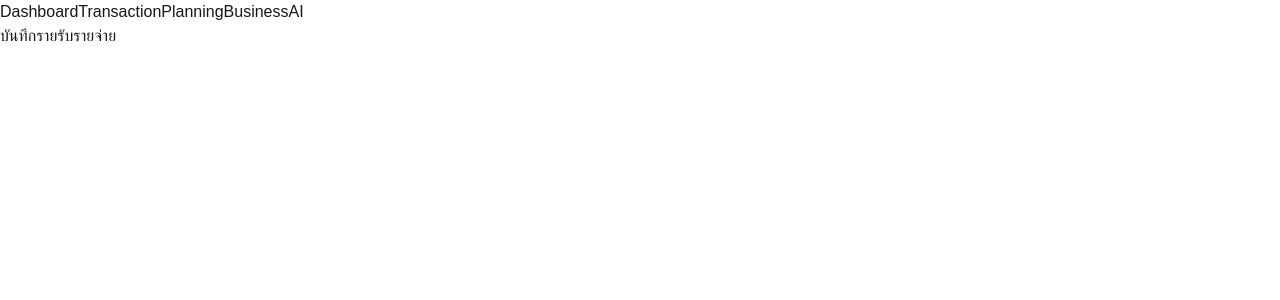
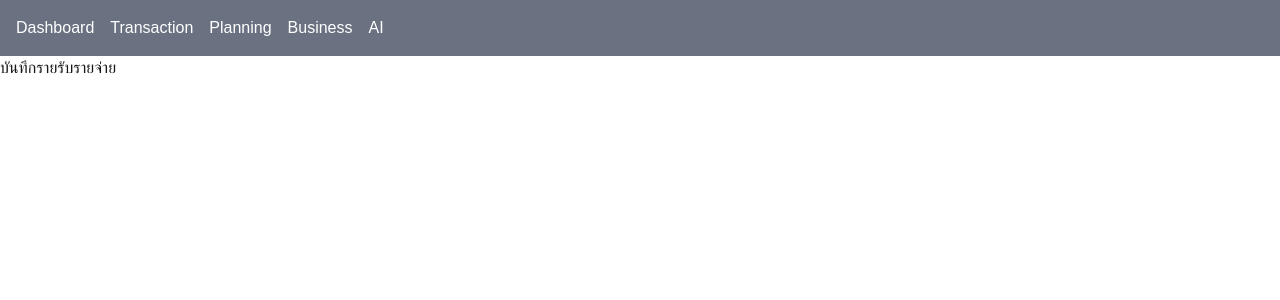
Before and after one commit to Jakgawan/ai-personal-finance, a Next.js app: page /transaction in a window 1280 px wide. Shown: the top 300 px of the page. Built offline with nearby package versions, Linux system fonts and the light colour scheme.

Commit message:
add Navbar component

```diff
--- a/app/components/Navbar.tsx
+++ b/app/components/Navbar.tsx
@@ -2,12 +2,12 @@ import Link  from "next/link";
 
 export default function Navbar() {
     return (
-<nav>
-    <Link href="/">Dashboard</Link>
-    <Link href="/transaction">Transaction</Link>
-    <Link href="/planning">Planning</Link>
-    <Link href="/business">Business</Link>
-    <Link href="/ai">AI</Link>
+<nav className="flex gap-4 bg-gray-500 p-4">
+    <Link href="/" className="text-white hover:text-gray-300">Dashboard</Link>
+    <Link href="/transaction" className="text-white hover:text-gray-300">Transaction</Link>
+    <Link href="/planning" className="text-white hover:text-gray-300">Planning</Link>
+    <Link href="/business" className="text-white hover:text-gray-300">Business</Link>
+    <Link href="/ai" className="text-white hover:text-gray-300">AI</Link>
 </nav>
     )
 }
```
